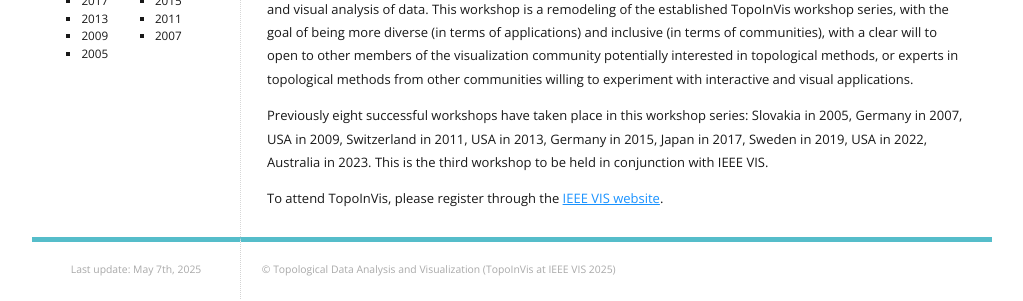
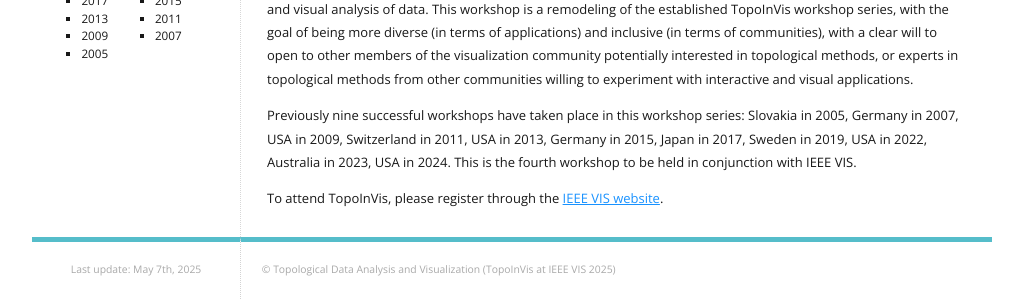
Before and after one commit to TopoInVis-Workshop/2025, a Jekyll site: the page built from _pages/index.md, in a window 1280 px wide. Shown: the part 739-1040 px from the top of the page, without its empty margins (128-1151 px from the left). Built offline with Jekyll 4.4.1, drawn with Linux system fonts in a browser that asks for light colours.

Commit message:
Update index.md

```diff
--- a/_pages/index.md
+++ b/_pages/index.md
@@ -28,9 +28,9 @@ series, with the goal of being more diverse (in terms of applications) and inclu
 community potentially interested in topological methods, or experts in topological methods
 from other communities willing to experiment with interactive and visual applications.
 
-Previously eight successful workshops have taken place in this workshop series:
+Previously nine successful workshops have taken place in this workshop series:
 Slovakia in 2005, Germany in 2007, USA in 2009, Switzerland in 2011, USA in 2013,
-Germany in 2015, Japan in 2017, Sweden in 2019, USA in 2022, Australia in 2023. This is the third workshop
+Germany in 2015, Japan in 2017, Sweden in 2019, USA in 2022, Australia in 2023, USA in 2024. This is the fourth workshop
 to be held in conjunction with IEEE VIS.
 
 To attend TopoInVis, please register through the [IEEE VIS website](http://ieeevis.org/year/2025/info/registration/conference-registration).
```
